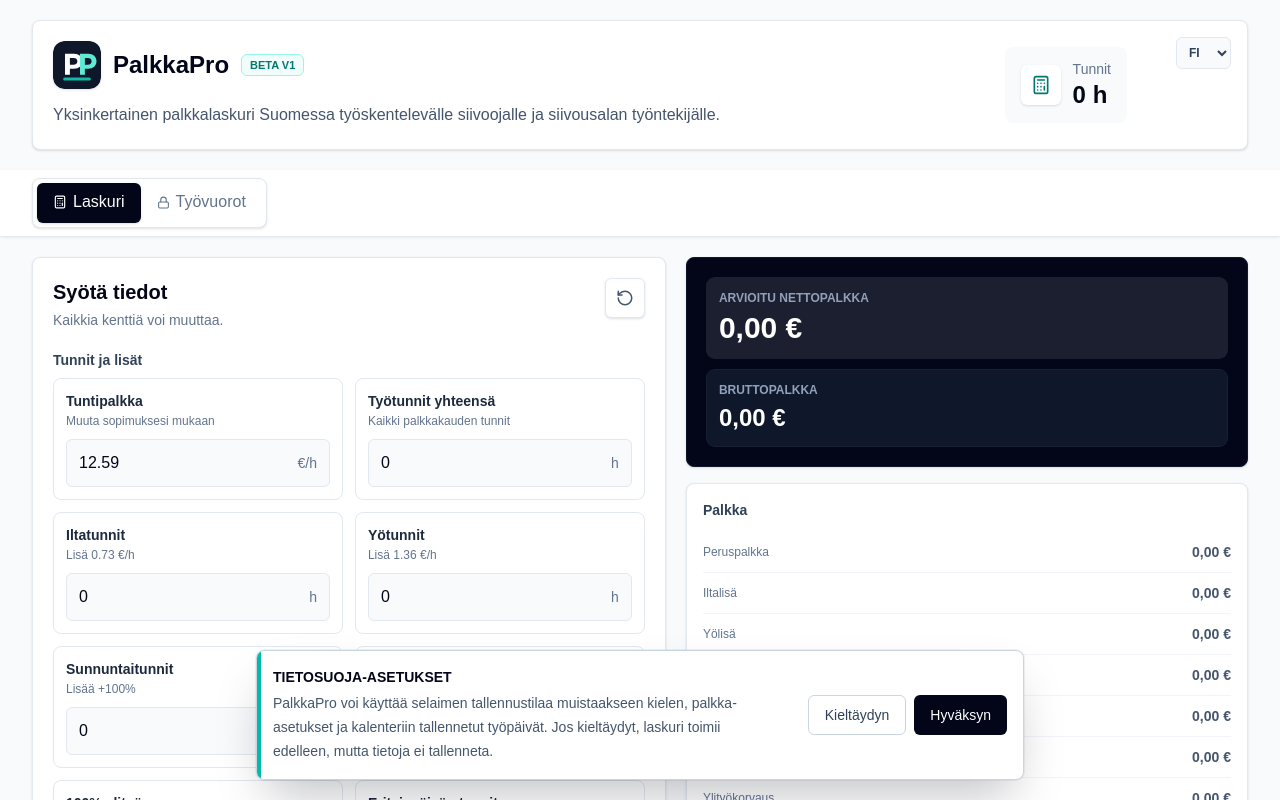
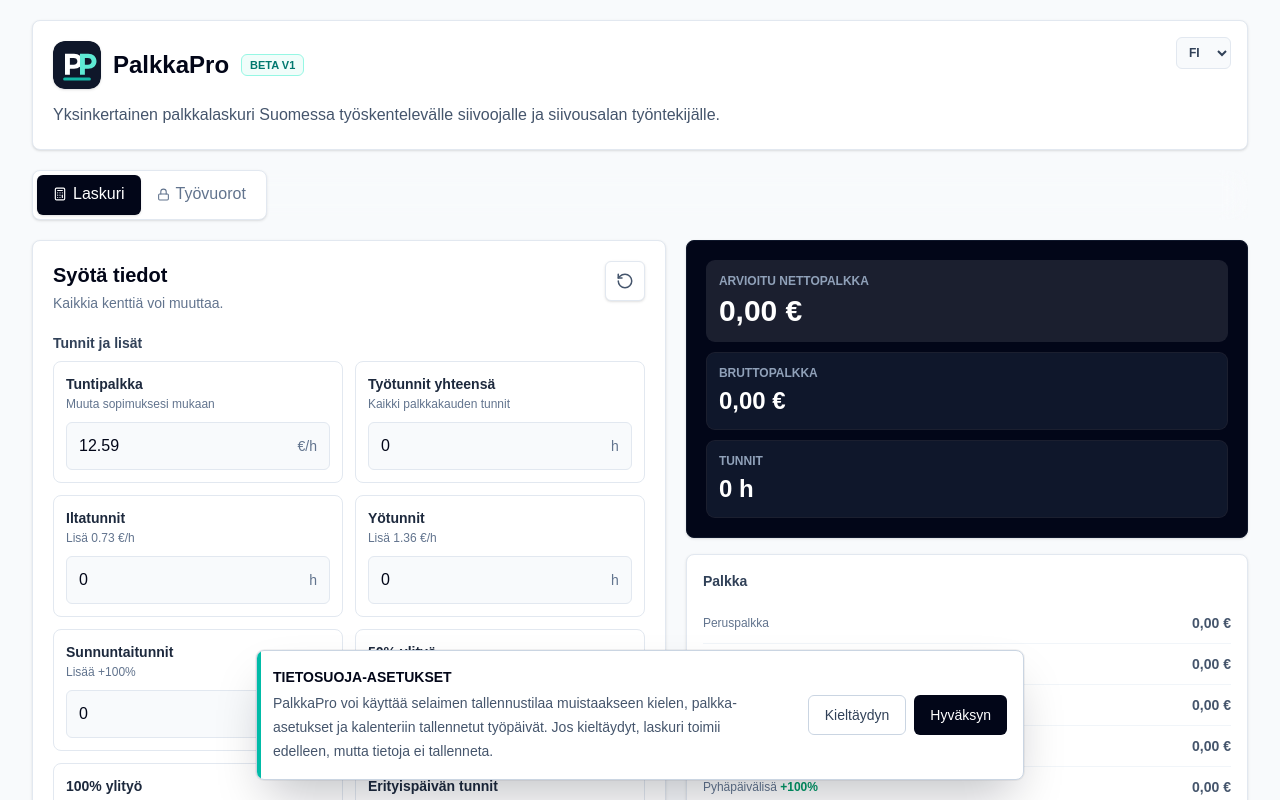
Before and after one commit to tanelpruer321-source/palkkapro, a Next.js app: page / in a window 1280 px wide. Shown: the top 800 px of the page. Built offline with nearby package versions, Linux system fonts and the light colour scheme.

Commit message:
Update page.tsx

```diff
--- a/src/app/page.tsx
+++ b/src/app/page.tsx
@@ -1489,7 +1489,7 @@ export default function Home() {
         dangerouslySetInnerHTML={{ __html: JSON.stringify(structuredData) }}
       />
       <div className="mx-auto flex w-full max-w-7xl flex-col gap-4 px-4 py-4 sm:px-6 sm:py-5 lg:gap-5 lg:px-8">
-        <header className="relative flex flex-col gap-4 rounded-lg border border-slate-200 bg-white p-4 pr-20 shadow-sm md:flex-row md:items-center md:justify-between lg:p-5 lg:pr-20">
+        <header className="relative rounded-lg border border-slate-200 bg-white p-4 pr-20 shadow-sm lg:p-5 lg:pr-20">
             <label className="absolute right-3 top-3 lg:right-4 lg:top-4">
               <span className="sr-only">{t.languageLabel as string}</span>
               <select
@@ -1529,26 +1529,9 @@ export default function Home() {
                 {t.intro as string}
               </p>
             </div>
-
-          <div className="flex flex-col gap-3 sm:flex-row sm:items-center md:mr-8 lg:mr-10">
-            <div className="flex items-center gap-3 rounded-lg bg-slate-50 px-4 py-3">
-              <span className="grid size-10 shrink-0 place-items-center rounded-md bg-white text-teal-700 shadow-sm">
-                <Calculator size={20} />
-              </span>
-              <div>
-                <p className="text-sm text-slate-500">{t.hoursBadge as string}</p>
-                <p className="text-2xl font-bold">
-                  {activeView === "planner"
-                    ? shiftTotals.totalHours
-                    : totals.totalHours}{" "}
-                  h
-                </p>
-              </div>
-            </div>
-          </div>
         </header>
 
-        <div className="sticky top-0 z-30 -mx-4 border-b border-slate-200/80 bg-white/90 px-4 py-2 shadow-sm shadow-slate-900/5 backdrop-blur-md sm:-mx-6 sm:px-6 lg:-mx-8 lg:px-8">
+        <div className="sticky top-0 z-30 -mx-4 border-b border-slate-200/80 bg-white/90 px-4 py-2 shadow-sm shadow-slate-900/5 backdrop-blur-md sm:-mx-6 sm:px-6 lg:static lg:mx-0 lg:border-0 lg:bg-transparent lg:p-0 lg:shadow-none lg:backdrop-blur-0">
           <nav
             className="inline-flex w-full rounded-lg border border-slate-200 bg-white p-1 shadow-sm sm:w-fit"
             aria-label="PalkkaPro tools"
@@ -1632,6 +1615,8 @@ export default function Home() {
               netValue={money.format(totals.estimatedNetPay)}
               grossLabel={t.grossPay as string}
               grossValue={money.format(totals.grossPay)}
+              hoursLabel={t.hoursBadge as string}
+              hoursValue={`${totals.totalHours} h`}
             />
           </div>
 
@@ -1716,6 +1701,8 @@ export default function Home() {
               netValue={money.format(totals.estimatedNetPay)}
               grossLabel={t.grossPay as string}
               grossValue={money.format(totals.grossPay)}
+              hoursLabel={t.hoursBadge as string}
+              hoursValue={`${totals.totalHours} h`}
             />
 
             <ResultSection title={t.paySection as string}>
@@ -2632,17 +2619,22 @@ function SalarySummary({
   netValue,
   grossLabel,
   grossValue,
+  hoursLabel,
+  hoursValue,
 }: {
   netLabel: string;
   netValue: string;
   grossLabel: string;
   grossValue: string;
+  hoursLabel: string;
+  hoursValue: string;
 }) {
   return (
     <section className="rounded-lg border border-slate-900 bg-slate-950 p-4 text-white shadow-sm lg:p-5">
-      <div className="grid gap-3 sm:grid-cols-2 lg:grid-cols-1">
+      <div className="grid gap-3 sm:grid-cols-3 lg:grid-cols-1">
         <SalaryMetric label={netLabel} value={netValue} primary />
         <SalaryMetric label={grossLabel} value={grossValue} />
+        <SalaryMetric label={hoursLabel} value={hoursValue} />
       </div>
     </section>
   );
```
Lines whose indentation alone changed are shown as unchanged.
